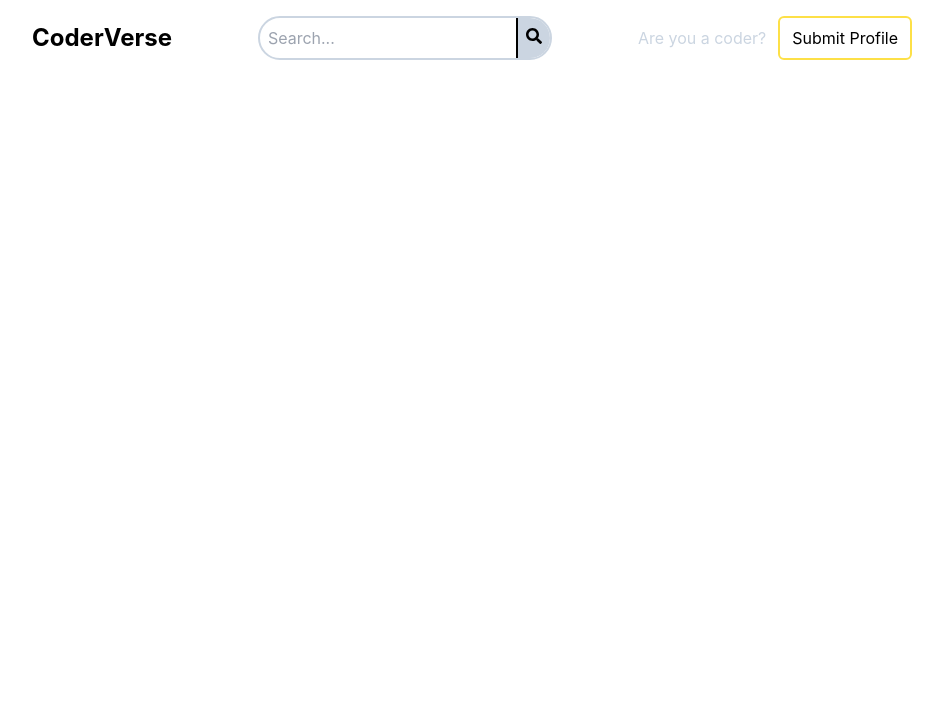
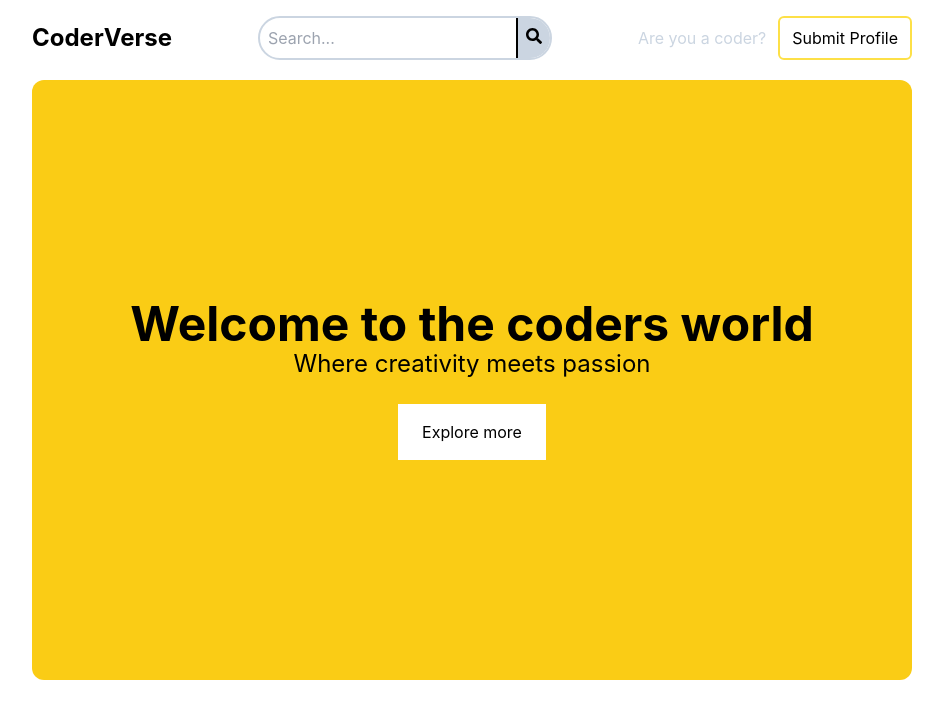
Before and after one commit to Jobsidney/CoderVerse, a React (Create React App) app: page / in a window 1280 px wide. Shown: the top 718 px of the page, without its empty margins (168-1111 px from the left). Built offline with nearby package versions, Linux system fonts and the light colour scheme.

Commit message:
Hero section

```diff
--- /dev/null
+++ b/src/components/landingPage/HeroSection.jsx
@@ -0,0 +1,15 @@
+import React from 'react'
+
+function HeroSection() {
+  return (
+    <div className='h-[600px] bg-yellow-400 mt-5 rounded-xl flex flex-col items-center justify-center'>
+       <div className='text-center'>
+        <h1 className='text-5xl font-bold'>Welcome to the coders world</h1>
+        <h1 className='text-2xl'>Where creativity meets passion</h1>
+       </div>
+       <button className='bg-white py-4  px-6 mt-6'>Explore more</button>
+    </div>
+  )
+}
+
+export default HeroSection
--- a/src/components/landingPage/LandingPage.js
+++ b/src/components/landingPage/LandingPage.jsx
@@ -1,10 +1,12 @@
 import React from 'react'
+import HeroSection from './HeroSection'
 import NavBar from './NavBar'
 
 function LandingPage() {
   return (
     <div className='lg:mx-[200px] '>
       <NavBar/>
+      <HeroSection/>
       </div>
   )
 }
```
Also changed, not shown: src/components/landingPage/CodeVerse.jpg (deleted).
